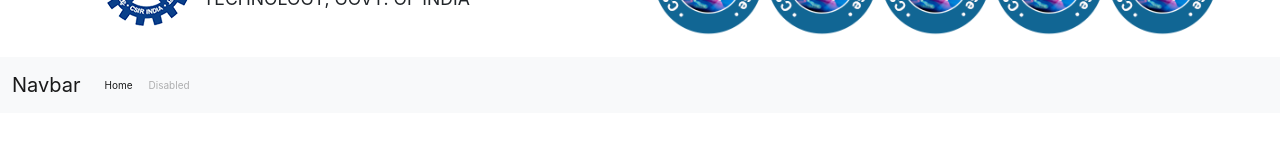
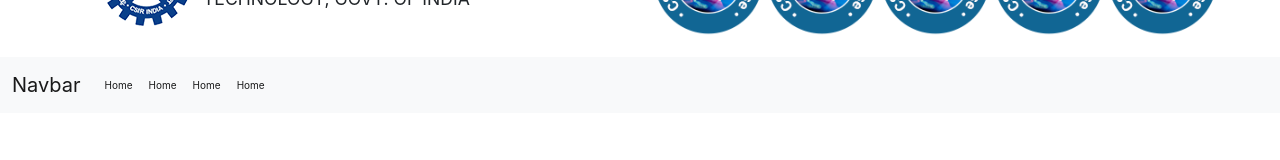
Before and after one commit to MianAizaz6/laboratory, a React (Create React App) app: page / in a window 1280 px wide. Shown: the part 136-296 px from the top of the page. Built offline with nearby package versions, Linux system fonts and the light colour scheme.

Commit message:
test-commit

```diff
--- a/src/Components/Header.js
+++ b/src/Components/Header.js
@@ -14,8 +14,14 @@
                        <li className="nav-item">
                             <a className="nav-link active" aria-current="page" href="#">Home</a>
                         </li>
-                        <li class="nav-item">
-                            <a class="nav-link disabled">Disabled</a>
+                       <li className="nav-item">
+                            <a className="nav-link active" aria-current="page" href="#">Home</a>
+                        </li>
+                       <li className="nav-item">
+                            <a className="nav-link active" aria-current="page" href="#">Home</a>
+                        </li>
+                       <li className="nav-item">
+                            <a className="nav-link active" aria-current="page" href="#">Home</a>
                         </li>
 
                     </ul>
```
